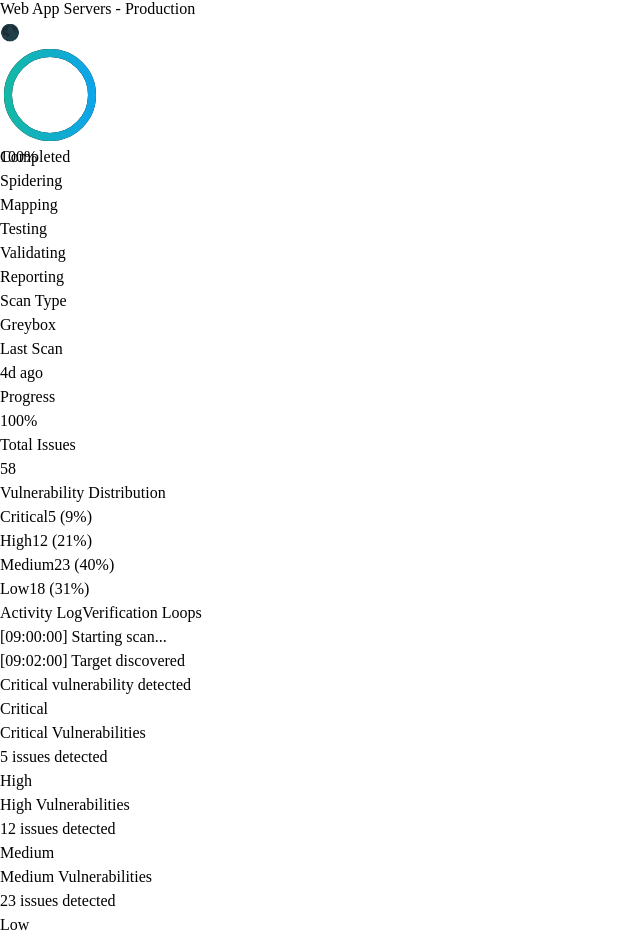
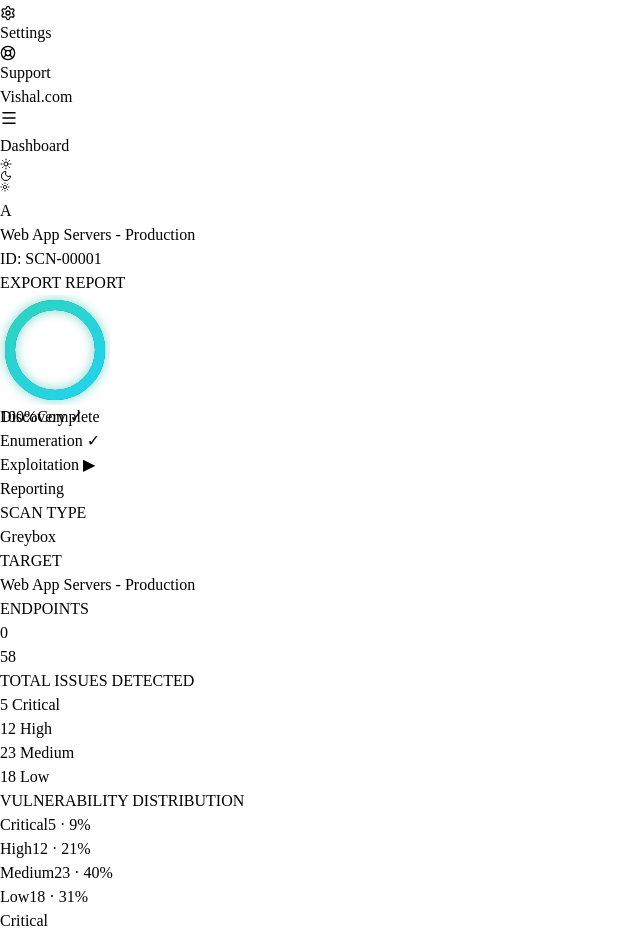
Before and after one commit to vishalraj55/Dashboard, a React (Vite) app: page /scan/1 in a window 1280 px wide. Shown: the part 219-1152 px from the top of the page, without its empty margins (0-640 px from the left). Built offline with nearby package versions, Linux system fonts and the light colour scheme.

Commit message:
Ui_changes

```diff
--- a/src/components/layout/Sidebar.jsx
+++ b/src/components/layout/Sidebar.jsx
@@ -1,58 +1,93 @@
 import { Link, useLocation } from "react-router-dom";
+import {
+  LayoutDashboard,
+  Folder,
+  Scan,
+  Calendar,
+  Bell,
+  Settings,
+  LifeBuoy,
+} from "lucide-react";
 
 export default function Sidebar() {
   const location = useLocation();
 
   const nav = [
-    "Dashboard",
-    "Projects",
-    "Scans",
-    "Schedule",
-    "Notifications",
-    "Settings",
-    "Support",
+    { name: "Dashboard", icon: LayoutDashboard },
+    { name: "Projects", icon: Folder },
+    { name: "Scans", icon: Scan },
+    { name: "Schedule", icon: Calendar },
+    { name: "Notifications", icon: Bell },
+    { name: "Settings", icon: Settings },
+    { name: "Support", icon: LifeBuoy },
   ];
 
   return (
-    <aside className="
+    <aside
+      className="
         hidden md:flex flex-col w-64 min-h-screen
-      px-5 py-6
-      bg-white/80 dark:bg-white/3
-      backdrop-blur-xl
-      border-r border-gray-200/60 dark:border-white/10
-    ">
-      <h1 className="text-xl font-semibold text-teal-500 mb-8">
-        aps
+        bg-white dark:bg-[#0D1117]
+        border-r border-gray-200 dark:border-white/5
+        transition-colors duration-300
+      "
+    >
+      {/* HEADER */}
+      <div className="px-6 py-4.5 border-b border-gray-200 dark:border-white/5">
+        <h1 className="text-sm font-semibold tracking-wide text-gray-900 dark:text-white">
+          VRB
         </h1>
+      </div>
 
-      <ul className="space-y-1 flex-1">
+      {/* NAV */}
+      <nav className="flex-1 px-3 py-6 space-y-2">
         {nav.map((item) => {
           const isActive = location.pathname === "/dashboard";
+          const Icon = item.icon;
 
           return (
-            <li key={item}>
             <Link
+              key={item.name}
               to="/dashboard"
               className={`
-                  flex items-center gap-3 px-3 py-2 rounded-lg text-sm
-                  transition
+                group flex items-center gap-3 px-3 py-2.5 rounded-md text-sm
+                transition-all duration-150
+
                 ${
                   isActive
-                      ? "bg-teal-500/10 text-teal-500"
-                      : "text-gray-600 dark:text-gray-400 hover:bg-gray-100 dark:hover:bg-white/10"
+                    ? `
+                      bg-gray-100 dark:bg-white/5
+                      text-gray-900 dark:text-white
+                      font-medium
+                    `
+                    : `
+                      text-gray-600 dark:text-gray-400
+                      hover:bg-gray-100 dark:hover:bg-white/5
+                      hover:text-gray-900 dark:hover:text-white
+                    `
                 }
               `}
             >
-                <span className="w-2 h-2 rounded-full bg-current opacity-60" />
-                {item}
+              {/* ICON */}
+              <Icon
+                size={16}
+                className="
+                  shrink-0
+                  opacity-80 group-hover:opacity-100
+                "
+              />
+
+              {/* LABEL */}
+              <span>{item.name}</span>
             </Link>
-            </li>
           );
         })}
-      </ul>
+      </nav>
 
-      <div className="mt-6 text-sm text-gray-500">
-        admin@edu.com
+      {/* FOOTER */}
+      <div className="px-6 py-5 border-t border-gray-200 dark:border-white/5">
+        <p className="text-xs text-gray-500">
+          Vishal.com
+        </p>
       </div>
     </aside>
   );
--- a/src/components/layout/Topbar.jsx
+++ b/src/components/layout/Topbar.jsx
@@ -1,82 +1,60 @@
 import ThemeToggle from "../ui/ThemeToggle";
-import { useState } from "react";
+import { Menu } from "lucide-react";
 
 export default function Topbar({ theme, setTheme }) {
-  const [open, setOpen] = useState(false);
-
   return (
-    <>
-      {/* Topbar */}
-      <div className="
+    <div
+      className="
         sticky top-0 z-40
         flex items-center justify-between
-        px-4 py-3
+        px-5 py-3
 
-        bg-white/80 dark:bg-white/3
-        backdrop-blur-xl
+        bg-white dark:bg-[#0D1117]
+        border-b border-gray-200 dark:border-white/5
 
-        border-b border-gray-200/60 dark:border-white/10
-      ">
+        transition-colors duration-300
+      "
+    >
       {/* LEFT */}
       <div className="flex items-center gap-3">
 
-          {/* MOBILE MENU BUTTON */}
+        {/* MENU BUTTON (future sidebar toggle) */}
         <button
-            onClick={() => setOpen(true)}
-            className="md:hidden text-lg p-2 rounded-lg hover:bg-gray-100 dark:hover:bg-white/10"
+          className="
+            md:hidden p-2 rounded-md
+            text-gray-600 dark:text-gray-400
+            hover:bg-gray-100 dark:hover:bg-white/5
+            hover:text-gray-900 dark:hover:text-white
+            transition
+          "
         >
-            ☰
+          <Menu size={18} />
         </button>
 
-          <h2 className="text-sm sm:text-base font-medium">
+        <h2 className="text-sm font-medium text-gray-900 dark:text-white">
           Dashboard
         </h2>
       </div>
 
       {/* RIGHT */}
-        <div className="flex items-center gap-3">
+      <div className="flex items-center gap-4">
+
         <ThemeToggle theme={theme} setTheme={setTheme} />
 
-          <div className="w-8 h-8 rounded-full bg-teal-500/20 flex items-center justify-center text-xs font-semibold text-teal-500">
+        {/* AVATAR */}
+        <div
+          className="
+            w-8 h-8 rounded-full
+            bg-gray-200 dark:bg-white/10
+            flex items-center justify-center
+            text-xs font-medium
+            text-gray-700 dark:text-gray-300
+          "
+        >
           A
         </div>
+
       </div>
     </div>
-
-      {/* MOBILE DRAWER */}
-      {open && (
-        <>
-          <div
-            className="fixed inset-0 bg-black/40 z-40"
-            onClick={() => setOpen(false)}
-          />
-
-          <div className="
-            fixed top-0 left-0 h-full w-64 z-50
-            bg-white dark:bg-[#121212]
-            border-r border-gray-200 dark:border-gray-800
-            p-6
-          ">
-            <button onClick={() => setOpen(false)} className="mb-6">
-              ✕
-            </button>
-
-            <p className="text-lg font-semibold mb-4 text-teal-500">
-              aps
-            </p>
-
-            <ul className="space-y-3">
-              {["Dashboard","Projects","Scans","Schedule","Notifications","Settings","Support"].map(item => (
-                <li key={item}>
-                  <a href="/dashboard" className="block text-sm text-gray-600 dark:text-gray-400">
-                    {item}
-                  </a>
-                </li>
-              ))}
-            </ul>
-          </div>
-        </>
-      )}
-    </>
   );
 }
--- a/src/components/ui/CircularProgress.jsx
+++ b/src/components/ui/CircularProgress.jsx
@@ -1,8 +1,9 @@
-export default function CircularProgress({ value, size = 100 }) {
-  const stroke = 8;
+export default function CircularProgress({ value, size = 110 }) {
+  const stroke = 10;
   const radius = size / 2;
   const normalizedRadius = radius - stroke;
   const circumference = normalizedRadius * 2 * Math.PI;
+
   const strokeDashoffset =
     circumference - (value / 100) * circumference;
 
@@ -11,45 +12,70 @@ export default function CircularProgress({ value, size = 100 }) {
       className="relative flex items-center justify-center"
       style={{ width: size, height: size }}
     >
-      <svg height={size} width={size} className="rotate-90">
+      <svg
+        height={size}
+        width={size}
+        className="-rotate-90"
+      >
         {/* Background Track */}
         <circle
-          stroke="currentColor"
-          className="text-gray-200 dark:text-gray-800"
-          fill="transparent"
-          strokeWidth={stroke}
-          r={normalizedRadius}
           cx={radius}
           cy={radius}
+          r={normalizedRadius}
+          strokeWidth={stroke}
+          fill="transparent"
+          className="text-white/10"
+          stroke="currentColor"
         />
 
-        {/* Progress */}
+        {/* Glow Layer */}
         <circle
+          cx={radius}
+          cy={radius}
+          r={normalizedRadius}
+          strokeWidth={stroke}
+          fill="transparent"
           stroke="url(#gradient)"
-          fill="transparent"
-          strokeWidth={stroke}
           strokeDasharray={circumference}
           strokeDashoffset={strokeDashoffset}
           strokeLinecap="round"
-          r={normalizedRadius}
+          style={{
+            filter: "drop-shadow(0 0 6px rgba(20,184,166,0.6))",
+          }}
+        />
+
+        {/* Main Progress */}
+        <circle
           cx={radius}
           cy={radius}
-          className="transition-all duration-500 ease-out"
+          r={normalizedRadius}
+          strokeWidth={stroke}
+          fill="transparent"
+          stroke="url(#gradient)"
+          strokeDasharray={circumference}
+          strokeDashoffset={strokeDashoffset}
+          strokeLinecap="round"
+          className="transition-all duration-700 ease-out"
         />
 
         {/* Gradient */}
         <defs>
-          <linearGradient id="gradient">
-            <stop offset="0%" stopColor="#14b8a6" />
-            <stop offset="100%" stopColor="#0ea5e9" />
+          <linearGradient id="gradient" x1="0%" y1="0%" x2="100%" y2="100%">
+            <stop offset="0%" stopColor="#2dd4bf" />
+            <stop offset="100%" stopColor="#22d3ee" />
           </linearGradient>
         </defs>
       </svg>
 
-      {/* Center Text */}
-      <span className="absolute text-xs sm:text-sm font-medium">
-        {value}%
-      </span>
+      {/* Center Content */}
+      <div className="absolute flex flex-col items-center">
+        <span className="text-xl font-semibold tracking-tight">
+          {value}%
+        </span>
+        <span className="text-[10px] text-gray-400 uppercase tracking-wider">
+          Complete
+        </span>
+      </div>
     </div>
   );
 }
--- a/src/components/ui/ThemeToggle.jsx
+++ b/src/components/ui/ThemeToggle.jsx
@@ -1,45 +1,51 @@
+import { Sun, Moon } from "lucide-react";
+
 export default function ThemeToggle({ theme, setTheme }) {
   const isDark = theme === "dark";
 
   return (
     <button
-      onClick={() =>
-        setTheme(isDark ? "light" : "dark")
-      }
-      className={`
+      onClick={() => setTheme(isDark ? "light" : "dark")}
+      className="
         relative flex items-center
-        w-14 h-7 p-1 rounded-full
+        w-12 h-6 px-1 rounded-full
 
-        backdrop-blur-xl
-        border border-white/20 dark:border-white/10
+        bg-gray-200 dark:bg-white/10
+        border border-gray-300 dark:border-white/10
 
-        transition-all duration-300
-        ${isDark ? "bg-white/10" : "bg-gray-200/70"}
-      `}
+        transition-colors duration-300
+      "
     >
-      {/* Track glow */}
+      {/* LEFT ICON */}
+      <Sun
+        size={12}
+        className="absolute left-1 text-gray-500 dark:text-gray-400"
+      />
+
+      {/* RIGHT ICON */}
+      <Moon
+        size={12}
+        className="absolute right-1 text-gray-500 dark:text-gray-400"
+      />
+
+      {/* THUMB */}
       <div
         className={`
-          absolute inset-0 rounded-full
-          transition-opacity duration-300
-          ${isDark ? "opacity-100 bg-teal-500/10" : "opacity-0"}
-        `}
-      />
+          flex items-center justify-center
+          w-4 h-4 rounded-full
 
-      {/* button */}
-      <div
-        className={`
-          w-5 h-5 rounded-full
-          bg-white dark:bg-gray-200
-          shadow-md
-
-          flex items-center justify-center text-[10px]
+          bg-white dark:bg-gray-300
+          shadow-sm
 
           transform transition-transform duration-300
-          ${isDark ? "translate-x-7" : "translate-x-0"}
+          ${isDark ? "translate-x-6" : "translate-x-0"}
         `}
       >
-        {isDark ? "☀️" : "🌑"}
+        {isDark ? (
+          <Moon size={10} className="text-gray-700" />
+        ) : (
+          <Sun size={10} className="text-gray-700" />
+        )}
       </div>
     </button>
   );
--- a/src/pages/ScanDetail.jsx
+++ b/src/pages/ScanDetail.jsx
@@ -1,190 +1,199 @@
 import { useParams } from "react-router-dom";
+import { scans } from "../data/mockData";
 import Sidebar from "../components/layout/Sidebar";
-import ThemeToggle from "../components/ui/ThemeToggle";
+import Topbar from "../components/layout/Topbar";
 import CircularProgress from "../components/ui/CircularProgress";
-import StepTracker from "../components/ui/StepTracker";
-import SeverityBadge from "../components/ui/SeverityBadge";
-import { scans } from "../data/mockData";
-import { useState } from "react";
-
-function Topbar({ scan, theme, setTheme }) {
-  return (
-    <div className="
-      sticky top-0 z-40
-      backdrop-blur-xl
-      bg-white/70 dark:bg-white/5
-      border-b border-gray-200/60 dark:border-white/10
-      px-4 sm:px-6 md:px-10
-      py-3
-      flex items-center justify-between
-    ">
-      <h1 className="text-sm sm:text-base md:text-lg font-semibold">
-        {scan.name}
-      </h1>
-
-      <ThemeToggle theme={theme} setTheme={setTheme} />
-    </div>
-  );
-}
 
 export default function ScanDetail({ theme, setTheme }) {
   const { id } = useParams();
   const scan = scans.find((s) => s.id === Number(id));
-  const [tab, setTab] = useState("activity");
 
   if (!scan) return <div className="p-6">Scan not found</div>;
 
   const vuln = scan.vulnerabilities;
 
   const total =
-    Object.values(vuln).reduce((acc, val) => acc + val, 0) || 1;
+    (vuln.critical || 0) +
+    (vuln.high || 0) +
+    (vuln.medium || 0) +
+    (vuln.low || 0);
 
-  const colorMap = {
-    critical: "bg-red-500",
-    high: "bg-orange-500",
-    medium: "bg-yellow-500",
-    low: "bg-green-500",
-  };
-
-  const order = ["critical", "high", "medium", "low"];
-
-  const data = order.map((key) => ({
-    label: key.charAt(0).toUpperCase() + key.slice(1),
-    count: vuln[key] || 0,
-    value: Math.round(((vuln[key] || 0) / total) * 100),
-    color: colorMap[key],
-  }));
+  const distribution = [
+    { label: "Critical", key: "critical", color: "bg-red-500 text-red-400" },
+    { label: "High", key: "high", color: "bg-orange-500 text-orange-400" },
+    { label: "Medium", key: "medium", color: "bg-yellow-500 text-yellow-400" },
+    { label: "Low", key: "low", color: "bg-green-500 text-green-400" },
+  ];
 
   return (
-    <div className="flex min-h-screen bg-gray-50 dark:bg-[#0F0F0F] text-gray-900 dark:text-white">
+    <div className="flex min-h-screen bg-[#0B0F14] text-white">
 
+      {/* SIDEBAR */}
       <Sidebar />
 
+      {/* MAIN */}
       <div className="flex-1 flex flex-col">
 
-        <Topbar scan={scan} theme={theme} setTheme={setTheme} />
+        {/* TOPBAR (REUSED) */}
+        <Topbar theme={theme} setTheme={setTheme} />
 
-        <div className="px-4 sm:px-6 md:px-10 py-5 sm:py-6 md:py-10">
+        {/* CONTENT */}
+        <div className="p-6 md:p-10 space-y-6">
 
-          <div className="flex flex-col lg:flex-row gap-6 md:gap-10 mb-6 md:mb-12">
+          {/* HEADER */}
+          <div className="flex justify-between items-center">
+            <div>
+              <h1 className="text-lg font-semibold">
+                {scan.name}
+              </h1>
+              <p className="text-xs text-gray-400 mt-1">
+                ID: SCN-{String(scan.id).padStart(5, "0")}
+              </p>
+            </div>
 
-            <div className="flex items-center gap-4 sm:gap-6 bg-white/80 dark:bg-white/3 backdrop-blur border border-gray-200/60 dark:border-white/10 p-4 sm:p-6 rounded-2xl shadow-sm">
+            <button className="border border-white/20 px-4 py-2 rounded-lg text-sm hover:bg-white/10">
+              EXPORT REPORT
+            </button>
+          </div>
+
+          {/* TOP GRID */}
+          <div className="grid grid-cols-1 lg:grid-cols-3 gap-6">
+
+            {/* PROGRESS */}
+            <div className="bg-[#11161D] border border-white/10 rounded-2xl p-6 flex gap-6 items-center">
               <CircularProgress value={scan.progress} />
-              <div>
-                <p className="text-xs sm:text-sm text-gray-500">
-                  {scan.status}
-                </p>
-                <StepTracker active={2} />
+
+              <div className="space-y-2 text-sm">
+                <p className="text-green-400">Discovery ✓</p>
+                <p className="text-green-400">Enumeration ✓</p>
+                <p className="text-blue-400">Exploitation ▶</p>
+                <p className="text-gray-500">Reporting</p>
               </div>
             </div>
 
-            <div className="grid grid-cols-2 gap-4 sm:gap-6 text-xs sm:text-sm flex-1 bg-white/80 dark:bg-white/3 backdrop-blur border border-gray-200/60 dark:border-white/10 p-4 sm:p-6 rounded-2xl shadow-sm">
+            {/* SCAN INFO */}
+            <div className="bg-[#11161D] border border-white/10 rounded-2xl p-6 text-sm space-y-4">
               <div>
-                <p className="text-gray-500">Scan Type</p>
-                <p>{scan.type}</p>
+                <p className="text-gray-400">SCAN TYPE</p>
+                <p className="font-semibold">{scan.type}</p>
               </div>
+
               <div>
-                <p className="text-gray-500">Last Scan</p>
-                <p>{scan.lastScan}</p>
+                <p className="text-gray-400">TARGET</p>
+                <p className="text-teal-400">{scan.name}</p>
               </div>
+
               <div>
-                <p className="text-gray-500">Progress</p>
-                <p>{scan.progress}%</p>
+                <p className="text-gray-400">ENDPOINTS</p>
+                <p className="font-semibold">{scan.endpoints || 0}</p>
               </div>
-              <div>
-                <p className="text-gray-500">Total Issues</p>
-                <p>{total}</p>
+            </div>
+
+            {/* TOTAL ISSUES */}
+            <div className="bg-[#11161D] border border-white/10 rounded-2xl p-6 text-center">
+              <p className="text-5xl font-bold">{total}</p>
+              <p className="text-gray-400 text-sm mt-2">
+                TOTAL ISSUES DETECTED
+              </p>
+
+              <div className="mt-4 space-y-1 text-xs">
+                {distribution.map((item) => (
+                  <p key={item.key} className={item.color.split(" ")[1]}>
+                    {vuln[item.key] || 0} {item.label}
+                  </p>
+                ))}
               </div>
             </div>
           </div>
 
-          <div className="bg-white/80 dark:bg-white/3 backdrop-blur border border-gray-200/60 dark:border-white/10 p-4 sm:p-6 rounded-2xl shadow-sm mb-6 md:mb-10">
-            <h2 className="text-sm sm:text-base font-medium mb-4">
-              Vulnerability Distribution
-            </h2>
+          {/* MIDDLE GRID */}
+          <div className="grid grid-cols-1 lg:grid-cols-3 gap-6">
 
-            <div className="space-y-3">
-              {data.map((item) => (
-                <div key={item.label}>
-                  <div className="flex justify-between text-xs sm:text-sm mb-1">
-                    <span>{item.label}</span>
-                    <span>{item.count} ({item.value}%)</span>
+            {/* DISTRIBUTION */}
+            <div className="bg-[#11161D] border border-white/10 rounded-2xl p-6 space-y-4">
+              <h2 className="text-sm text-gray-400">
+                VULNERABILITY DISTRIBUTION
+              </h2>
+
+              {distribution.map((item) => {
+                const value = vuln[item.key] || 0;
+                const percent = total
+                  ? Math.round((value / total) * 100)
+                  : 0;
+
+                return (
+                  <div key={item.key}>
+                    <div className="flex justify-between text-xs mb-1">
+                      <span>{item.label}</span>
+                      <span>{value} · {percent}%</span>
+                    </div>
+
+                    <div className="h-2 bg-gray-800 rounded-full">
+                      <div
+                        className={`h-2 rounded-full ${item.color.split(" ")[0]}`}
+                        style={{ width: `${percent}%` }}
+                      />
+                    </div>
                   </div>
+                );
+              })}
 
-                  <div className="w-full h-2 rounded-full bg-gray-200 dark:bg-gray-800">
-                    <div
-                      className={`h-2 rounded-full ${item.color}`}
-                      style={{ width: `${item.value}%` }}
-                    />
-                  </div>
+              {scan.topVulnerabilities && (
+                <div className="pt-4 flex flex-wrap gap-2 text-xs">
+                  {scan.topVulnerabilities.map((tag) => (
+                    <span
+                      key={tag.name}
+                      className="bg-white/5 px-2 py-1 rounded"
+                    >
+                      {tag.name} x{tag.count}
+                    </span>
+                  ))}
                 </div>
+              )}
+            </div>
+
+            {/* SEVERITY CARDS */}
+            <div className="space-y-4">
+              {distribution.map((item) => (
+                <SeverityCard
+                  key={item.key}
+                  title={item.label}
+                  count={vuln[item.key] || 0}
+                  color={item.key}
+                />
               ))}
+            </div>
+
+            {/* SCAN INTELLIGENCE */}
+            <div className="bg-[#11161D] border border-white/10 rounded-2xl p-6 space-y-4 text-sm">
+              <h2 className="text-gray-400">SCAN INTELLIGENCE</h2>
+
+              <div className="grid grid-cols-2 gap-4">
+                <InfoBox label="RISK SCORE" value={scan.riskScore || "—"} />
+                <InfoBox label="ATTACK SURFACE" value={scan.endpoints || 0} />
+                <InfoBox label="EXPLOITABLE" value={scan.exploitable || 0} />
+                <InfoBox label="FALSE POSITIVES" value={scan.falsePositives || 0} />
+              </div>
+
+              {scan.remediation && (
+                <div className="pt-4 text-xs space-y-2 text-gray-400">
+                  {scan.remediation.map((item, i) => (
+                    <p key={i}>→ {item}</p>
+                  ))}
+                </div>
+              )}
             </div>
           </div>
 
-          <div className="flex flex-col lg:flex-row gap-6 md:gap-8">
-
-            <div className="flex-1 bg-white/80 dark:bg-white/3 backdrop-blur border border-gray-200/60 dark:border-white/10 rounded-2xl p-4 sm:p-6 shadow-sm">
-
-              <div className="flex gap-4 sm:gap-6 mb-4 sm:mb-6 overflow-x-auto">
-                <button
-                  onClick={() => setTab("activity")}
-                  className={`text-xs sm:text-sm whitespace-nowrap ${
-                    tab === "activity" ? "text-teal-500" : "text-gray-500"
-                  }`}
-                >
-                  Activity Log
-                </button>
-
-                <button
-                  onClick={() => setTab("verification")}
-                  className={`text-xs sm:text-sm whitespace-nowrap ${
-                    tab === "verification" ? "text-teal-500" : "text-gray-500"
-                  }`}
-                >
-                  Verification Loops
-                </button>
-              </div>
-
-              <div className="font-mono text-[10px] sm:text-xs space-y-2 text-gray-600 dark:text-gray-400">
-                <p>[09:00:00] Starting scan...</p>
-                <p>[09:02:00] Target discovered</p>
-                <p className="text-red-500">
-                  {vuln.critical > 0
-                    ? "Critical vulnerability detected"
-                    : "No critical issues"}
-                </p>
-              </div>
-            </div>
-
-            <div className="w-full lg:w-96 space-y-4 sm:space-y-6">
-              {data
-                .filter((item) => item.count > 0)
-                .map((item) => (
-                  <div
-                    key={item.label}
-                    className="bg-white/80 dark:bg-white/3 backdrop-blur border border-gray-200/60 dark:border-white/10 p-4 sm:p-6 rounded-2xl shadow-sm"
-                  >
-                    <SeverityBadge level={item.label} />
-
-                    <h3 className="mt-2 sm:mt-3 font-semibold text-sm sm:text-base">
-                      {item.label} Vulnerabilities
-                    </h3>
-
-                    <p className="text-xs sm:text-sm text-gray-500 mt-1 sm:mt-2">
-                      {item.count} issues detected
-                    </p>
-                  </div>
-                ))}
-            </div>
-          </div>
-
-          <div className="mt-8 md:mt-12 border-t border-gray-200 dark:border-gray-800 pt-4 sm:pt-6 text-xs sm:text-sm flex flex-wrap gap-4 sm:gap-6 text-gray-500">
-            {data.map((item) => (
-              <span key={item.label}>
-                {item.label}: {item.count}
-              </span>
-            ))}
+          {/* ACTIVITY LOG */}
+          <div className="bg-[#11161D] border border-white/10 rounded-2xl p-6 font-mono text-xs text-gray-400 space-y-2">
+            {scan.logs?.length ? (
+              scan.logs.map((log, i) => (
+                <p key={i}>{log}</p>
+              ))
+            ) : (
+              <p>No logs available</p>
+            )}
           </div>
 
         </div>
@@ -192,3 +201,30 @@ export default function ScanDetail({ theme, setTheme }) {
     </div>
   );
 }
+
+/* COMPONENTS */
+
+function SeverityCard({ title, count, color }) {
+  const map = {
+    critical: "text-red-400",
+    high: "text-orange-400",
+    medium: "text-yellow-400",
+    low: "text-green-400",
+  };
+
+  return (
+    <div className="bg-[#11161D] border border-white/10 rounded-2xl p-5">
+      <p className={`${map[color]} text-sm`}>{title}</p>
+      <p className="text-2xl font-bold mt-2">{count}</p>
+    </div>
+  );
+}
+
+function InfoBox({ label, value }) {
+  return (
+    <div className="bg-black/30 border border-white/10 rounded-lg p-3">
+      <p className="text-gray-400 text-xs">{label}</p>
+      <p className="text-lg font-semibold mt-1">{value}</p>
+    </div>
+  );
+}
```
Lines whose indentation alone changed are shown as unchanged.
